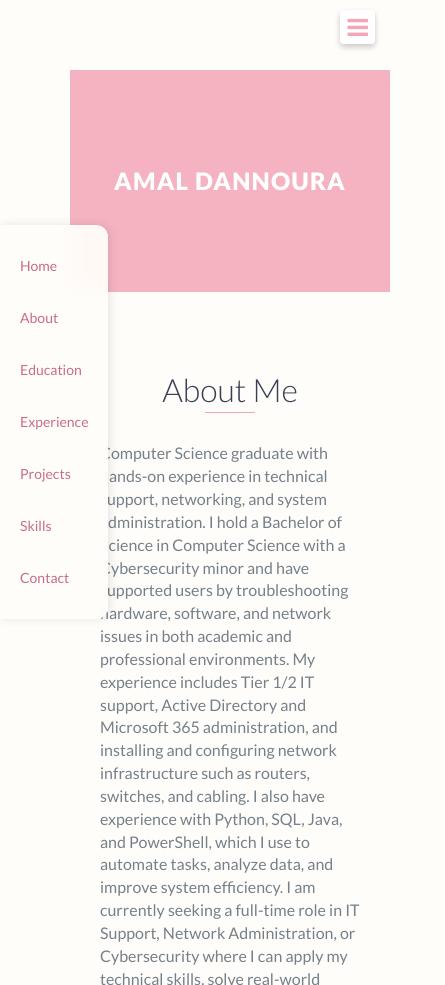
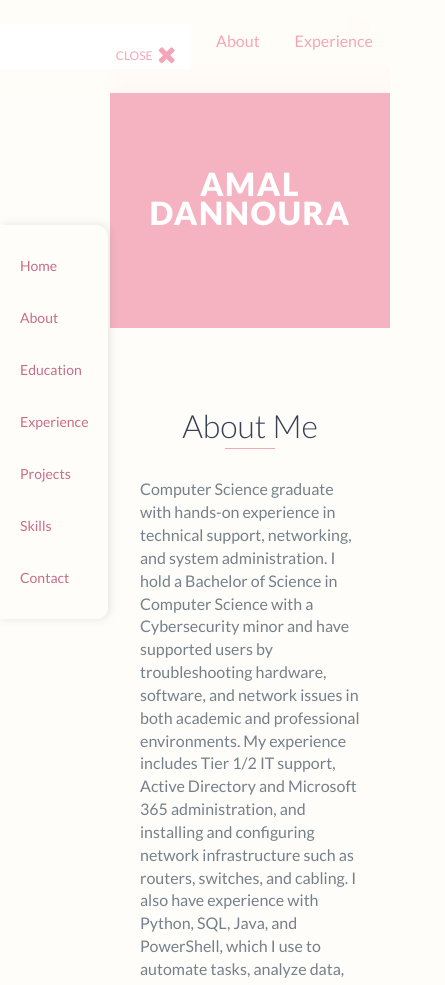
Before and after one commit to adannoura/adannoura.github.io, a website: page index.html in a window 390 px wide. Shown: the top 985 px of the page, 445 px wide, since content can reach past the window. Drawn offline with nearby package versions, Linux system fonts and the light colour scheme.

Commit message:
Update styles.css

```diff
--- a/css/styles.css
+++ b/css/styles.css
@@ -18,7 +18,7 @@
 
     box-shadow: 2px 0 10px rgba(0,0,0,0.1);
 
-    z-index: 9998;
+    z-index: 9999;
 }
 
 .side-nav a {
@@ -103,25 +103,27 @@
     left: 0;
     right: 0;
 
-    z-index: 9999;
-
     display: flex;
     justify-content: center;
+    align-items: center;
 
     background: rgba(255, 253, 248, 0.95);
     backdrop-filter: blur(8px);
 
     padding: 10px 0;
+    z-index: 10000;
 }
+
 header ul {
-    display: inline-flex;
+    display: flex;
     gap: 15px;
 
     margin: 0;
     padding: 10px 15px;
 
-    background: transparent;
-    box-shadow: none;
+    width: fit-content;
+
+    border-radius: 12px;
 }
 
 header li{
@@ -718,14 +720,23 @@
     }
 }
 @media only screen and (max-width: 768px){
-    header{
-        position:fixed;
-        display:none;
-        z-index:999;
-        animation:none;
-        bottom:0;
-        height:100%
+    header {
+        position: fixed;
+        display: flex;
+        justify-content: center;
+
+        top: 0;
+        left: 0;
+        right: 0;
+
+        height: auto;
+        bottom: auto;
     }
+
+    #menu {
+        width: 100%;
+    }
+}
     #mobile-menu-open,#mobile-menu-close{
         display:block
     }
@@ -824,6 +835,6 @@
 
 body{
     padding-top: 70px;
-    padding-left: 70px;
+    padding-left: 110px;
     background:#FFFDF9;
 }
```
